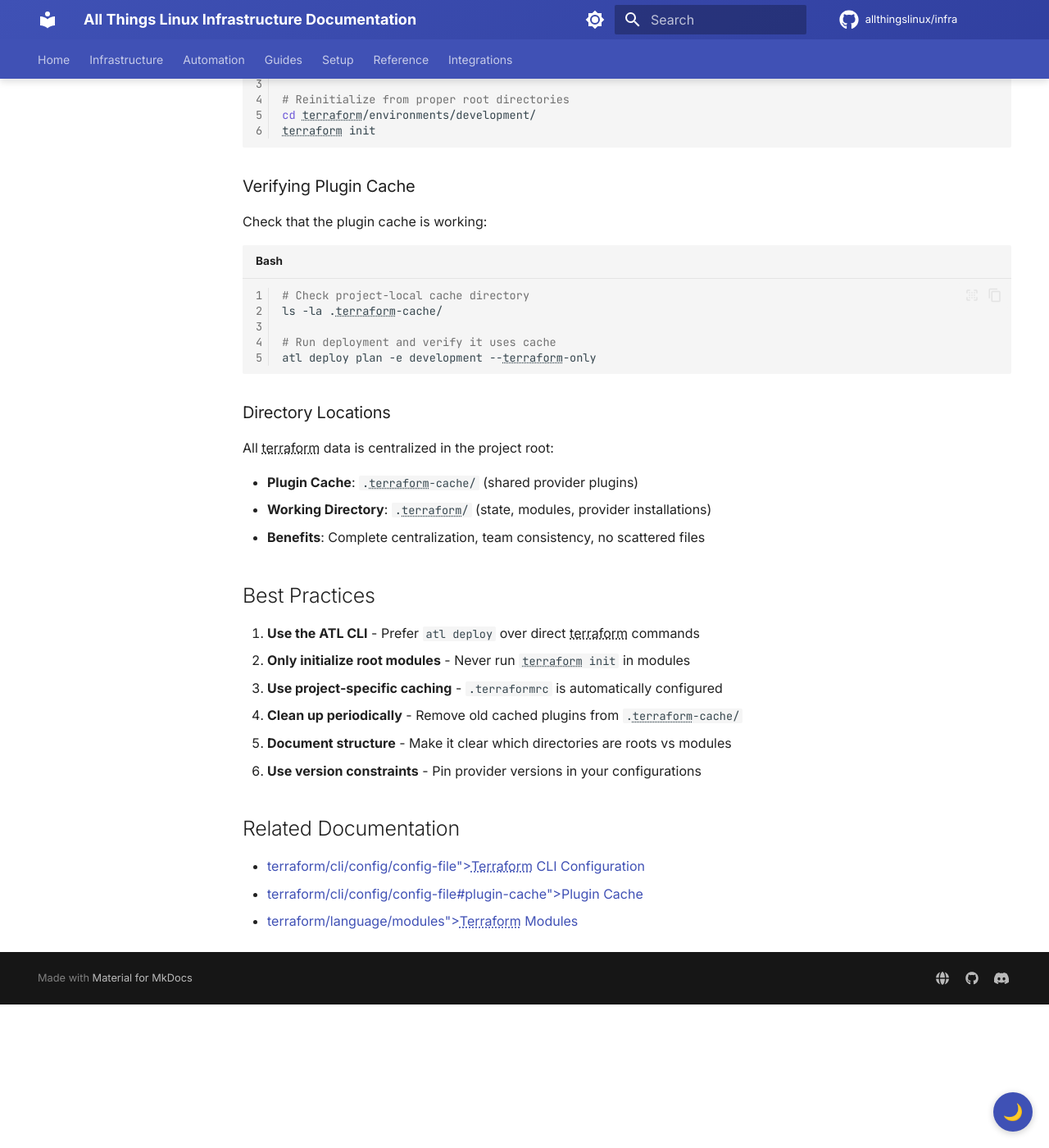
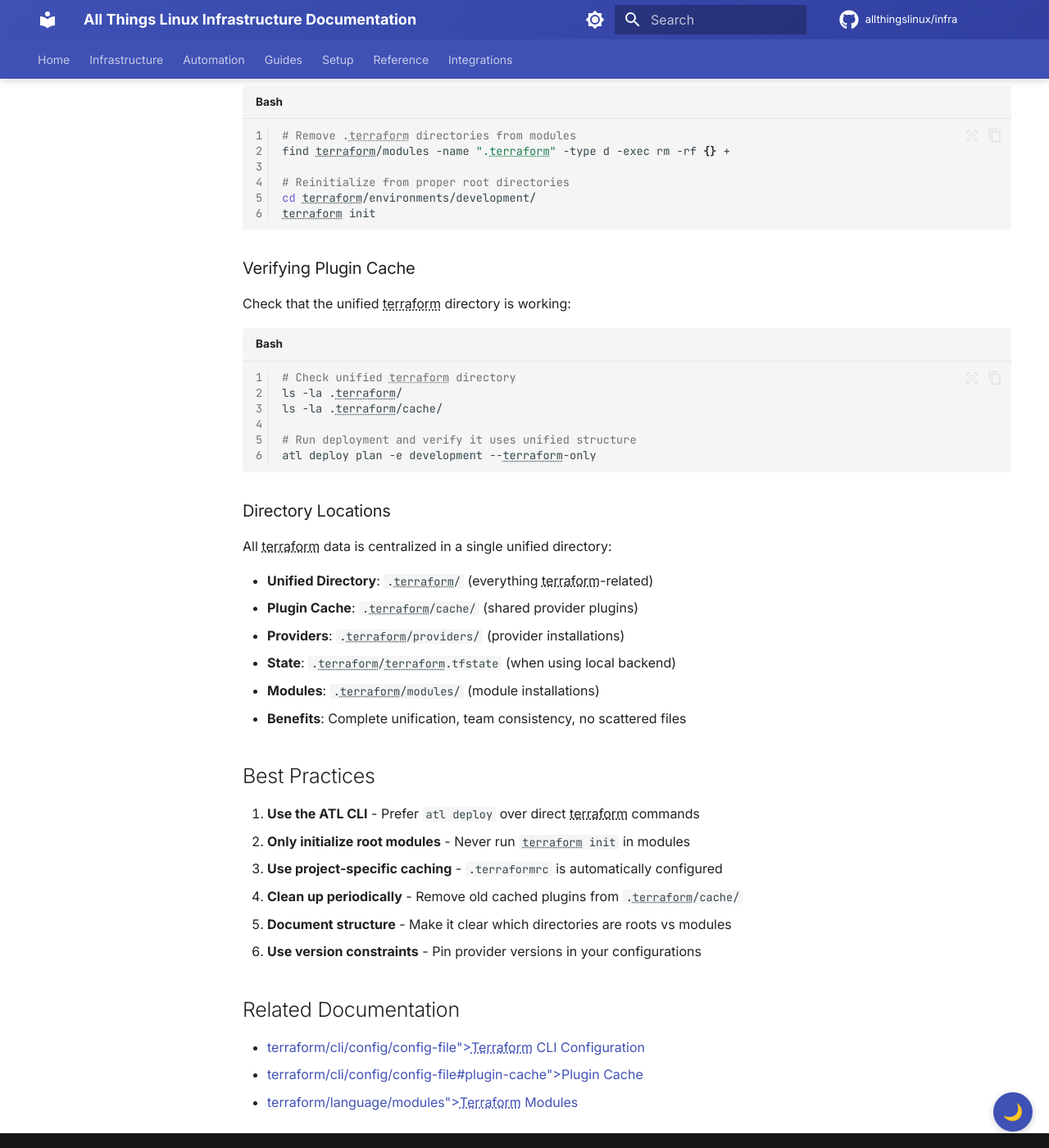
Before and after one commit to allthingslinux/infra, an MkDocs documentation site: the page built from docs/infrastructure/terraform-configuration.md, in a window 1280 px wide and 1400 px high, scrolled down 3769 px. Shown: the whole window at 82% size. Built offline with MkDocs 1.6.1 and Material for MkDocs 9.7.7, drawn with Linux system fonts in a browser that asks for light colours; comment, search, counter and statistics services are not loaded; some of the changed text lies outside the part shown.

Commit message:
feat: merge terraform directories into single unified structure
- Move .terraform-cache/ to .terraform/cache/ for complete unification
- Update TERRAFORM_CACHE_DIR to point to .terraform/cache/
- Update both deploy.py and lint.py to use unified structure
- Update documentation to reflect single unified .terraform/ directory
- All terraform data now contained in single .terraform/ directory

````diff
--- a/docs/infrastructure/terraform-configuration.md
+++ b/docs/infrastructure/terraform-configuration.md
@@ -49,10 +49,13 @@ Terraform is configured to use project-local directories for all operations via
 plugin_cache_dir = "$TERRAFORM_CACHE_DIR"
 ```
 
-The ATL CLI automatically centralizes all terraform operations in the project root:
+The ATL CLI automatically centralizes all terraform operations in a single unified directory:
 
-- **Plugin Cache**: `.terraform-cache/` (shared across all operations)
-- **Working Directory**: `.terraform/` (terraform state, modules, providers)
+- **Unified Directory**: `.terraform/` (contains everything terraform-related)
+  - `.terraform/cache/` (plugin cache shared across all operations)
+  - `.terraform/providers/` (provider installations)
+  - `.terraform/modules/` (module installations)
+  - `.terraform/terraform.tfstate` (state file, when using local backend)
 
 ### Benefits
 
@@ -65,9 +68,9 @@ The ATL CLI automatically centralizes all terraform operations in the project ro
 ### How It Works
 
 1. **TF_CLI_CONFIG_FILE** - Points to project-specific `.terraformrc`
-2. **TERRAFORM_CACHE_DIR** - Points to `.terraform-cache/` in project root
+2. **TERRAFORM_CACHE_DIR** - Points to `.terraform/cache/` (unified structure)
 3. **TF_DATA_DIR** - Points to `.terraform/` in project root
-4. **All operations** - Use centralized directories regardless of working directory
+4. **All operations** - Use single unified directory regardless of working directory
 
 ## Usage Guidelines
 
@@ -110,30 +113,34 @@ terraform init
 
 ### Verifying Plugin Cache
 
-Check that the plugin cache is working:
+Check that the unified terraform directory is working:
 
 ```bash
-# Check project-local cache directory
-ls -la .terraform-cache/
+# Check unified terraform directory
+ls -la .terraform/
+ls -la .terraform/cache/
 
-# Run deployment and verify it uses cache
+# Run deployment and verify it uses unified structure
 atl deploy plan -e development --terraform-only
 ```
 
 ### Directory Locations
 
-All terraform data is centralized in the project root:
+All terraform data is centralized in a single unified directory:
 
-- **Plugin Cache**: `.terraform-cache/` (shared provider plugins)
-- **Working Directory**: `.terraform/` (state, modules, provider installations)
-- **Benefits**: Complete centralization, team consistency, no scattered files
+- **Unified Directory**: `.terraform/` (everything terraform-related)
+  - **Plugin Cache**: `.terraform/cache/` (shared provider plugins)
+  - **Providers**: `.terraform/providers/` (provider installations)
+  - **State**: `.terraform/terraform.tfstate` (when using local backend)
+  - **Modules**: `.terraform/modules/` (module installations)
+- **Benefits**: Complete unification, team consistency, no scattered files
 
 ## Best Practices
 
 1. **Use the ATL CLI** - Prefer `atl deploy` over direct terraform commands
 2. **Only initialize root modules** - Never run `terraform init` in modules
 3. **Use project-specific caching** - `.terraformrc` is automatically configured
-4. **Clean up periodically** - Remove old cached plugins from `.terraform-cache/`
+4. **Clean up periodically** - Remove old cached plugins from `.terraform/cache/`
 5. **Document structure** - Make it clear which directories are roots vs modules
 6. **Use version constraints** - Pin provider versions in your configurations
 
````
Also changed, not shown: 2 other files.
